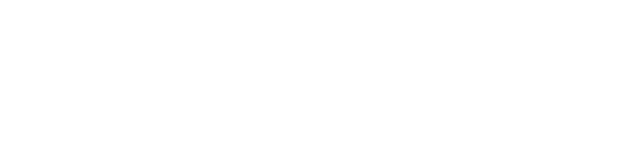
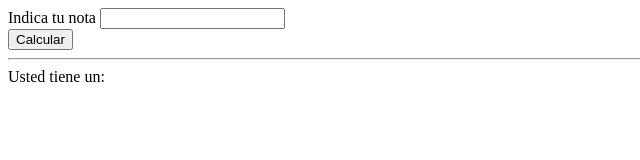
Before and after one commit to Rodolfofyto/js_05ejercicios, a plain HTML site: page ejerci1b.html in a window 1280 px wide. Shown: the whole page, without its empty margins (0-640 px from the left). Drawn offline with Linux system fonts and the light colour scheme.

Commit message:
Actualizado

```diff
--- a/ejerci1b.html
+++ b/ejerci1b.html
@@ -0,0 +1,47 @@
+<!DOCTYPE html>
+<html lang="en">
+
+<head>
+    <meta charset="UTF-8">
+    <meta http-equiv="X-UA-Compatible" content="IE=edge">
+    <meta name="viewport" content="width=device-width, initial-scale=1.0">
+    <title>Ejercicio 1B</title>
+    <script>
+        function calcular() {
+            // tomar datos
+            var nota = parseFloat(innota.value);
+            var notaTexto = '';
+
+            //Calcular la nota
+            switch (nota) {
+                case 0:
+                case 1:
+                case 2: notaTexto = 'Deficiente'; break;
+                case 3:
+                case 4: notaTexto = 'Suspenso'; break;
+                case 5:
+                case 6: notaTexto = 'Aprobado'; break;
+                case 7:
+                case 8: notaTexto = 'Notable'; break;
+                case 9:
+                case 10: notaTexto = 'Excelente'; break;
+                default: notaTexto = 'Error en la nota';
+            }
+
+            // Imprimir resultados
+            outnota.innerHTML = notaTexto;
+        }
+    </script>
+</head>
+
+<body>
+    <label for="innota">Indica tu nota</label>
+    <input type="number" id="innota">
+    <br>
+    <button onclick="calcular();">Calcular</button>
+    <br>
+    <hr>
+    <label for="">Usted tiene un:</label><output id="outnota"></output>
+</body>
+
+</html>
```
Also changed, not shown: ejerc1a.html (+1 -1 lines), ejerc1c.html (+12 -0 lines).
